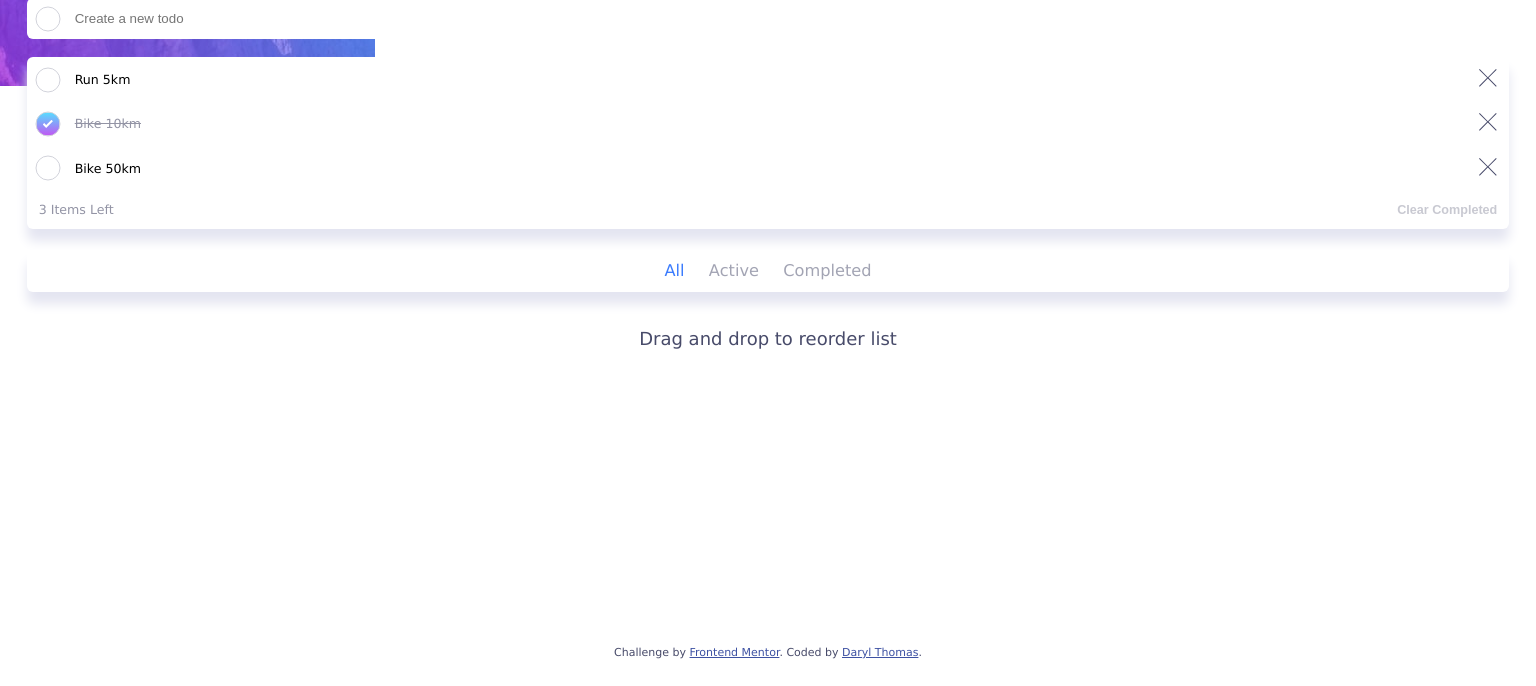
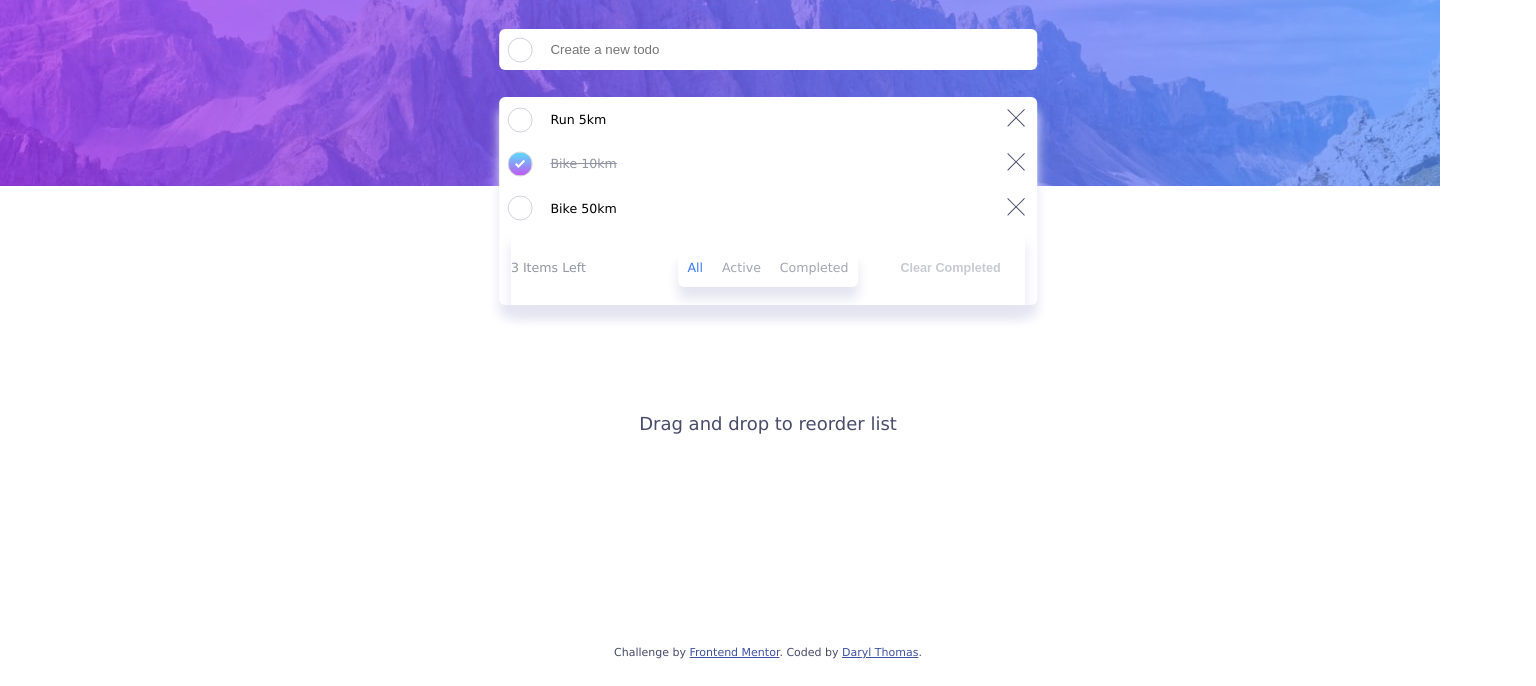
Before and after one commit to ThomasTW935/FrontEndMentor--todo-app-main, a plain HTML site: page index.html in a window 1536 px wide. Shown: the part 114-800 px from the top of the page. Drawn offline with Linux system fonts and the light colour scheme.

Commit message:
Added design for desktop v.

```diff
--- a/script.js
+++ b/script.js
@@ -68,6 +68,7 @@ function renderTodo(todo) {
   checkBoxLabel.append(checkBoxSpan)
 
   let className = (todo.status) ? 'todo__item--active' : 'todo__item'
+  item.setAttribute('draggable', true)
   item.classList.add(className)
   item.append(checkBoxLabel)
   item.append(p)
--- a/styles/__desktop.scss
+++ b/styles/__desktop.scss
@@ -0,0 +1,24 @@
+@media screen and (min-width: 1440px) {
+  body {
+    background-image: url("../images/bg-desktop-light.jpg");
+    position: relative;
+  }
+  .todo {
+    width: 35%;
+    position: absolute;
+    top: 50%;
+    left: 50%;
+    transform: translate(-50%, -50%);
+    &__otherInfo {
+      box-shadow: 0 12px 12px 0px $veryLightGrayishBlue;
+    }
+    &__itemsLeft,
+    &__clear {
+      width: 100%;
+    }
+    &__status {
+      font-size: inherit;
+      position: static;
+    }
+  }
+}
--- a/styles/__mobile.scss
+++ b/styles/__mobile.scss
@@ -16,7 +16,7 @@ $statusMargin: 4.5rem;
   width: 100%;
   @include generalListStyle();
   list-style: none;
-  gap: 1rem;
+  gap: 1.2rem;
   display: flex;
   align-items: center;
   label {
@@ -81,7 +81,7 @@ body {
   align-items: center;
   height: 90%;
   padding-top: 1.5rem;
-  gap: 1rem;
+  gap: 1.5rem;
   &__header {
     display: flex;
     justify-content: space-between;
@@ -167,8 +167,8 @@ body {
     background: white;
     box-shadow: 0 12px 12px 0px $veryLightGrayishBlue;
     @include generalListStyle;
+    font-size: 0.9rem;
     label {
-      font-size: 0.9rem;
       input {
         opacity: 0;
         position: absolute;
```
Also changed, not shown: styles/main.css, 1 other file.
